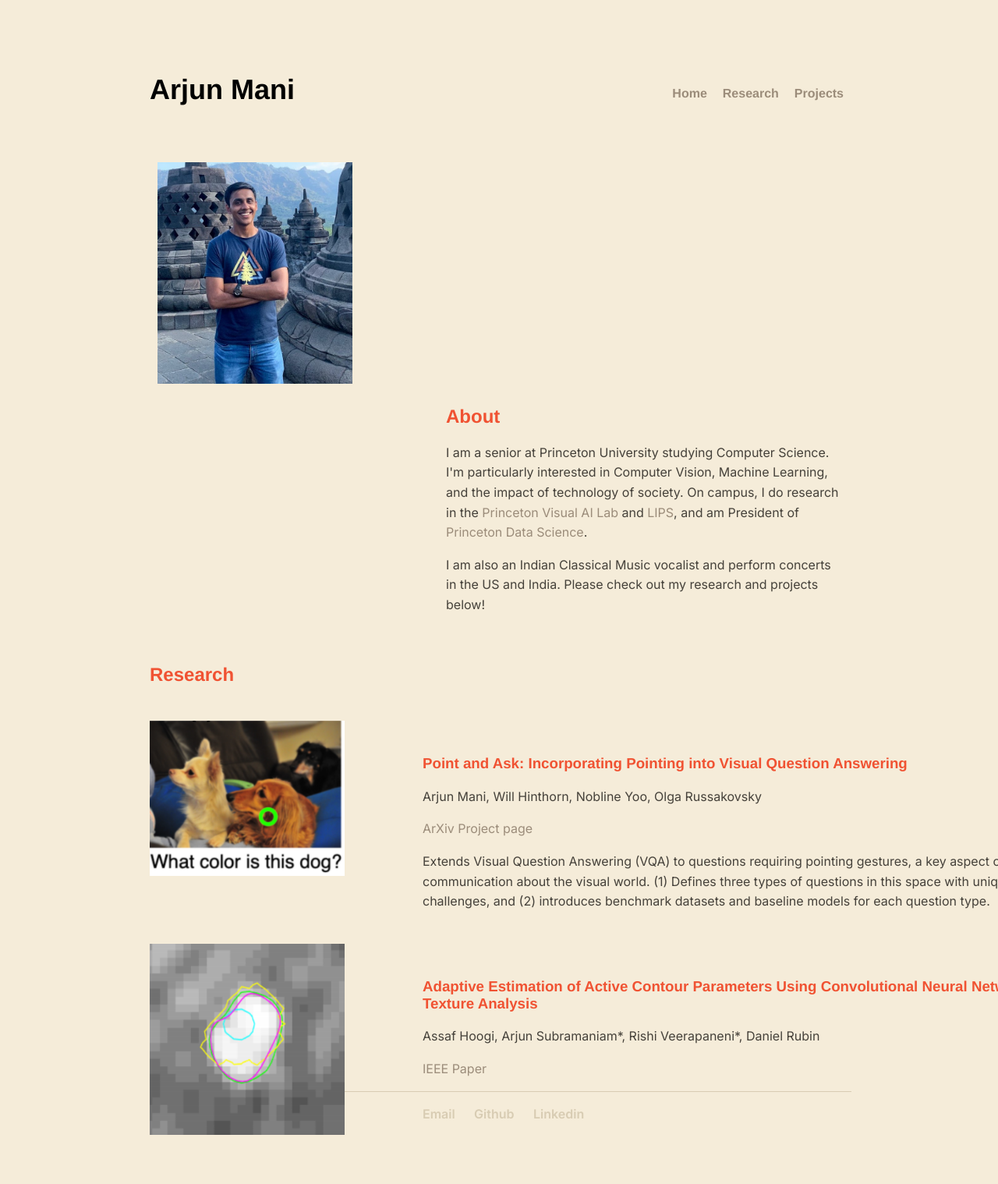
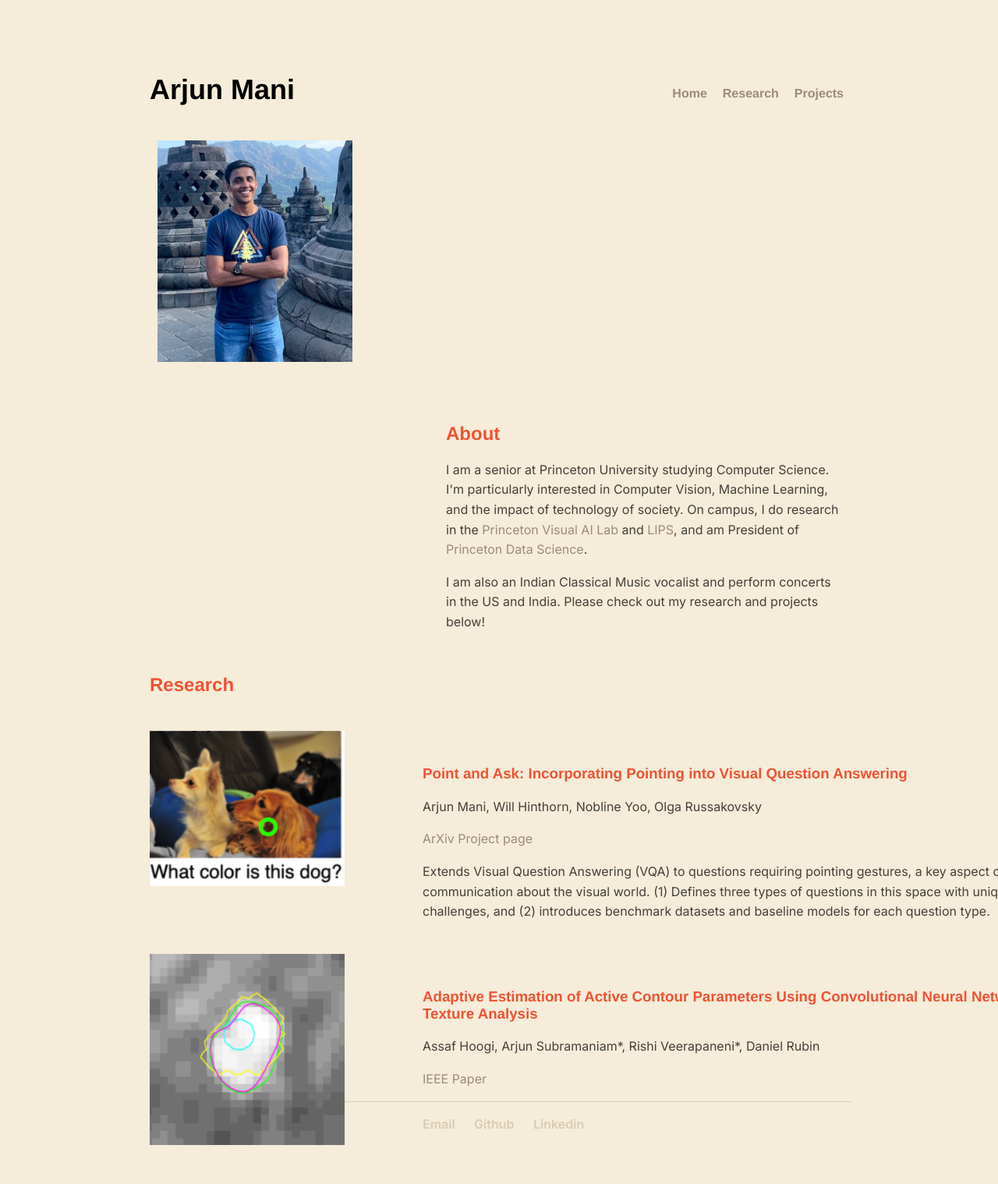
Before and after one commit to arjun-mani/arjun-mani.github.io, a Jekyll site: the page built from index.html, in a window 1280 px wide. Shown: the whole page at 78% size. Built offline with Jekyll 4.4.1, drawn with Linux system fonts in a browser that asks for light colours; some web fonts are replaced.

Commit message:
Update main.css

```diff
--- a/css/main.css
+++ b/css/main.css
@@ -21,7 +21,7 @@ body {
 .divTableCell {
 	border: none;
 	display: table-cell;
-	padding: 3px 10px;
+	padding: 0px 10px;
 }
 .divTableBody {
 	border: none;
@@ -29,7 +29,7 @@ body {
 }
 
 img.left {
-  padding: 25px 100px 50px 0;
+  padding: 0px 100px 100px 0;
   width: 250px;
   margin-left: auto;
   margin-right: auto;
```
